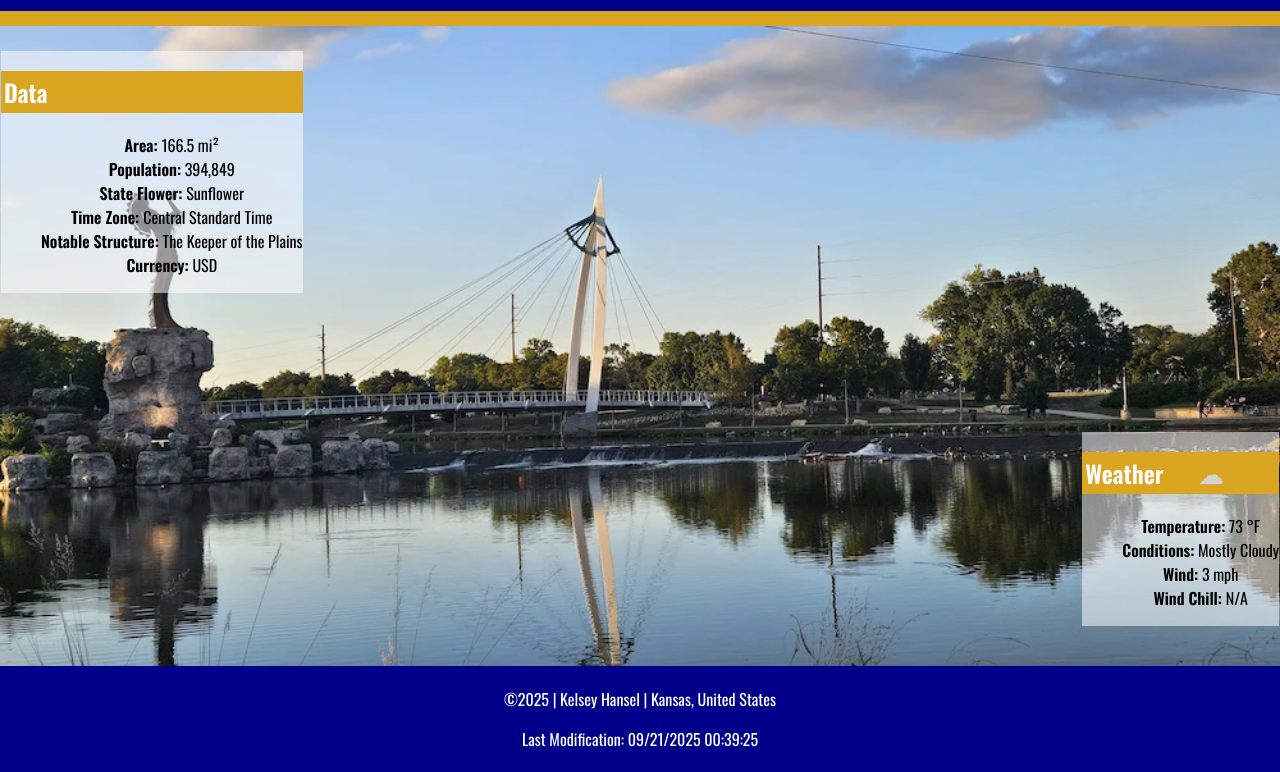
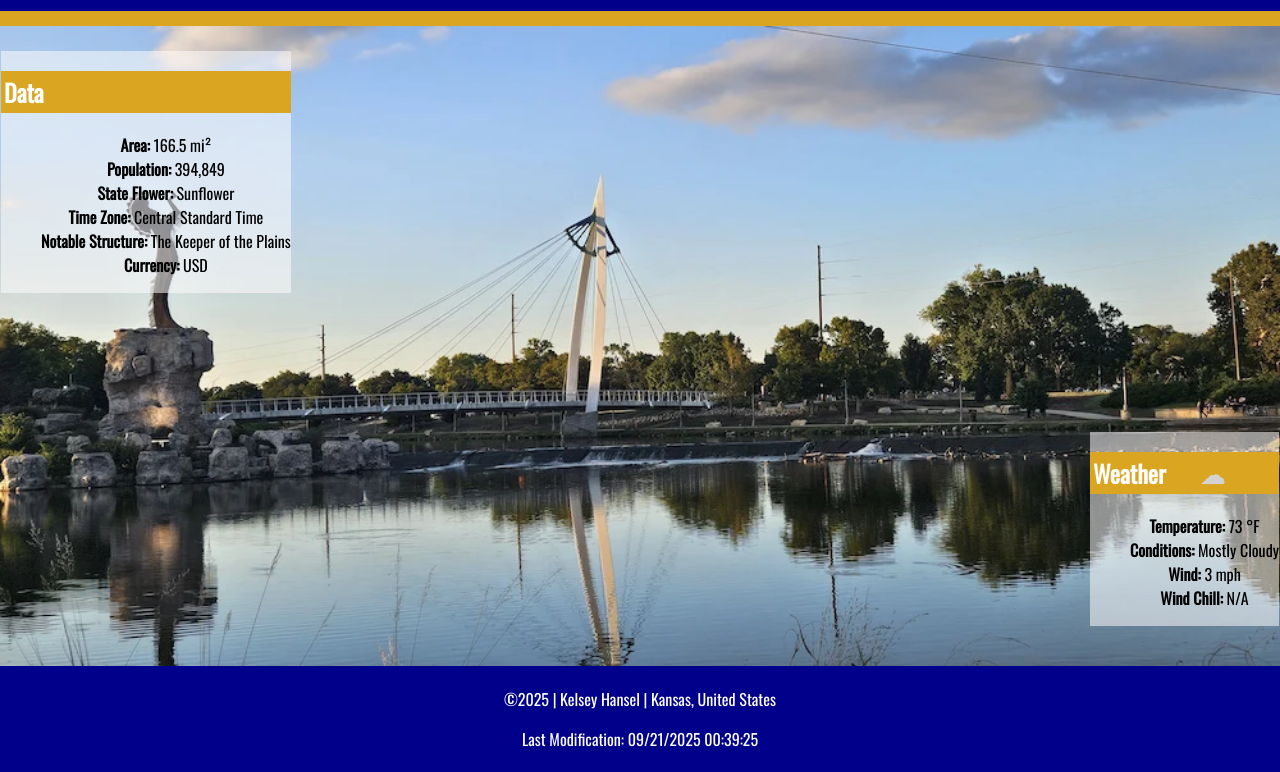
Before and after one commit to Kelsey-Hansel/wdd131, a plain HTML site: page place.html in a window 1280 px wide. Shown: the part 89-861 px from the top of the page. Drawn offline with nearby package versions, Linux system fonts and the light colour scheme.

Commit message:
fixing issues part two.

```diff
--- a/place.html
+++ b/place.html
@@ -8,7 +8,7 @@
     <meta name="author" content="Kelsey Hansel">
     <link rel="preconnect" href="https://fonts.googleapis.com">
     <link rel="preconnect" href="https://fonts.gstatic.com" crossorigin>
-    <link href="https://fonts.googleapis.com/css2?family=Oswald:wght@400;600&display=swap" rel="stylesheet">
+    <link href="https://fonts.googleapis.com/css2?family=Oswald:wght@400&display=swap" rel="stylesheet">
     <link rel="stylesheet" href="styles/place.css">
     <script src="scripts/place.js" defer></script>
 </head>
```
